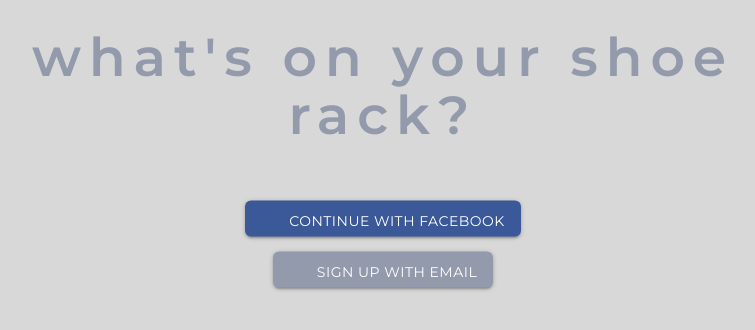
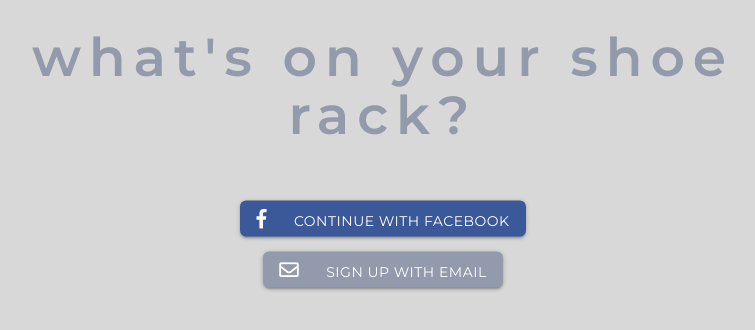
Before and after one commit to TkRain23/Sunika, a Node server app: page / in a window 1280 px wide. Shown: the part 263-593 px from the top of the page, without its empty margins (257-1012 px from the left). Run offline with Node 20, Linux system fonts and the light colour scheme; some libraries are stand-ins or nearby versions.

Commit message:
adding fontawesome cdn and google fonts

```diff
--- a/views/layout.pug
+++ b/views/layout.pug
@@ -6,6 +6,7 @@
     script(src='https://cdnjs.cloudflare.com/ajax/libs/materialize/1.0.0/js/materialize.min.js')
     link(rel='stylesheet', href='/stylesheets/style.css')
     link(href='https://fonts.googleapis.com/css?family=Montserrat:400,600', rel='stylesheet')
+    link(href='https://use.fontawesome.com/releases/v5.6.3/css/all.css', rel='stylesheet', integrity='sha384-UHRtZLI+pbxtHCWp1t77Bi1L4ZtiqrqD80Kn4Z8NTSRyMA2Fd33n5dQ8lWUE00s/', crossorigin='anonymous')
   body
     nav
         div.nav-wrapper
```
